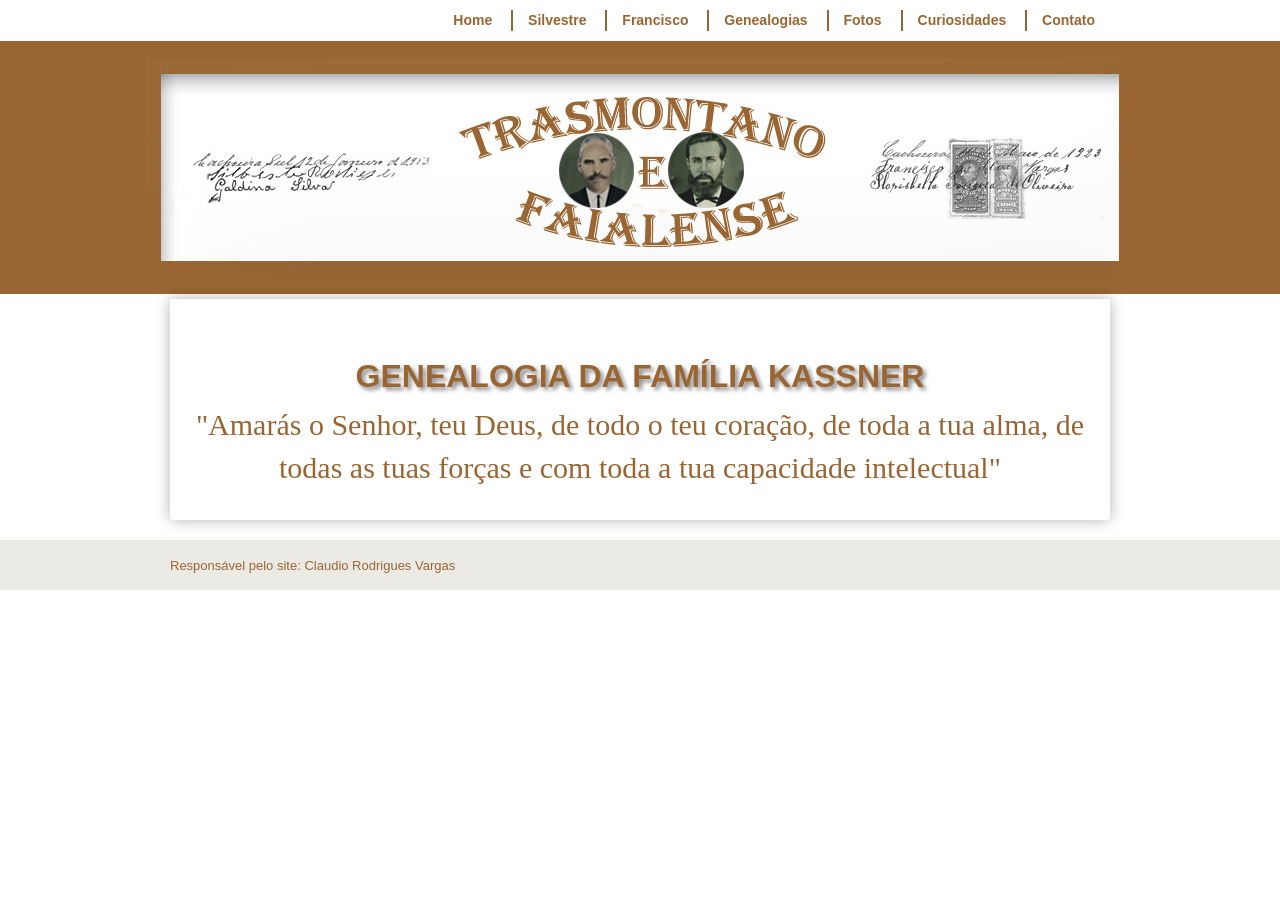
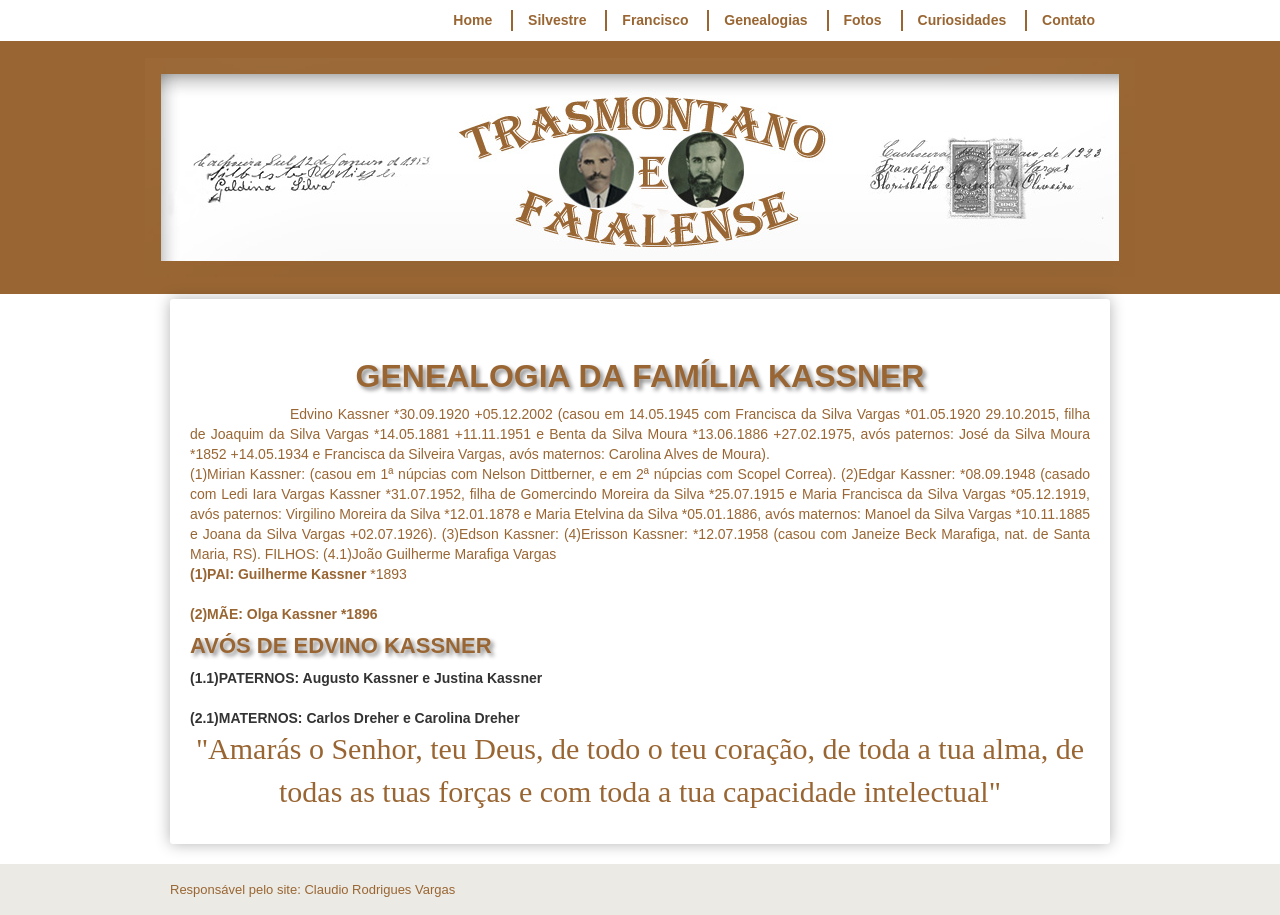
Before and after one commit to claudiovargas1955/claudiovargas1955.github.io, a Jekyll site: the page built from _pages/familia-kassner.html, in a window 1280 px wide. Built offline with Jekyll 4.4.1, drawn with Linux system fonts in a browser that asks for light colours; some web fonts are replaced.

Commit message:
Update familia-kassner.html

```diff
--- a/_pages/familia-kassner.html
+++ b/_pages/familia-kassner.html
@@ -96,6 +96,24 @@ details[open] summary {color:#996633;
 
 <h1>GENEALOGIA DA FAMÍLIA KASSNER</h1>
 
+<b><p style="text-indent:100px";/>Edvino Kassner *30.09.1920 +05.12.2002 (casou em 14.05.1945 com Francisca da Silva Vargas *01.05.1920
+29.10.2015, filha de Joaquim da Silva Vargas *14.05.1881 +11.11.1951 e Benta da Silva Moura *13.06.1886 +27.02.1975, avós paternos:
+José da Silva Moura *1852 +14.05.1934 e Francisca da Silveira Vargas, avós maternos: Carolina Alves de Moura). <br>
+  <h4FILHOS DE EDWINO E FRANCISCA</h4>
+(1)Mirian Kassner: (casou em 1ª núpcias com Nelson Dittberner, e em 2ª núpcias com Scopel Correa).
+(2)Edgar Kassner: *08.09.1948 (casado com Ledi Iara Vargas Kassner *31.07.1952, filha de Gomercindo Moreira da Silva *25.07.1915 e Maria Francisca da Silva Vargas *05.12.1919, avós paternos: Virgilino Moreira da Silva *12.01.1878 e Maria Etelvina da Silva *05.01.1886, avós maternos: Manoel da Silva Vargas *10.11.1885 e Joana da Silva Vargas +02.07.1926).
+(3)Edson Kassner:
+(4)Erisson Kassner: *12.07.1958 (casou com Janeize Beck Marafiga, nat. de Santa Maria, RS). FILHOS:
+(4.1)João Guilherme Marafiga Vargas <br>
+
+<b>(1)PAI: Guilherme Kassner </b>*1893 <br><br>
+
+<b>(2)MÃE: Olga Kassner *1896 </b><br>
+
+<h4>AVÓS DE EDVINO KASSNER</h4>
+<b>(1.1)PATERNOS: Augusto Kassner </b>e Justina Kassner <br><br>
+
+<b>(2.1)MATERNOS: Carlos Dreher e Carolina Dreher <br>
 
 <p style="text-align:center; color:#996633; font-size:30px; font-family: 'Rancho', cursive ">"Amarás o Senhor, teu Deus, de todo o teu
   coração, de toda a tua alma, de todas as tuas forças e com toda a tua capacidade intelectual"</p>
```
